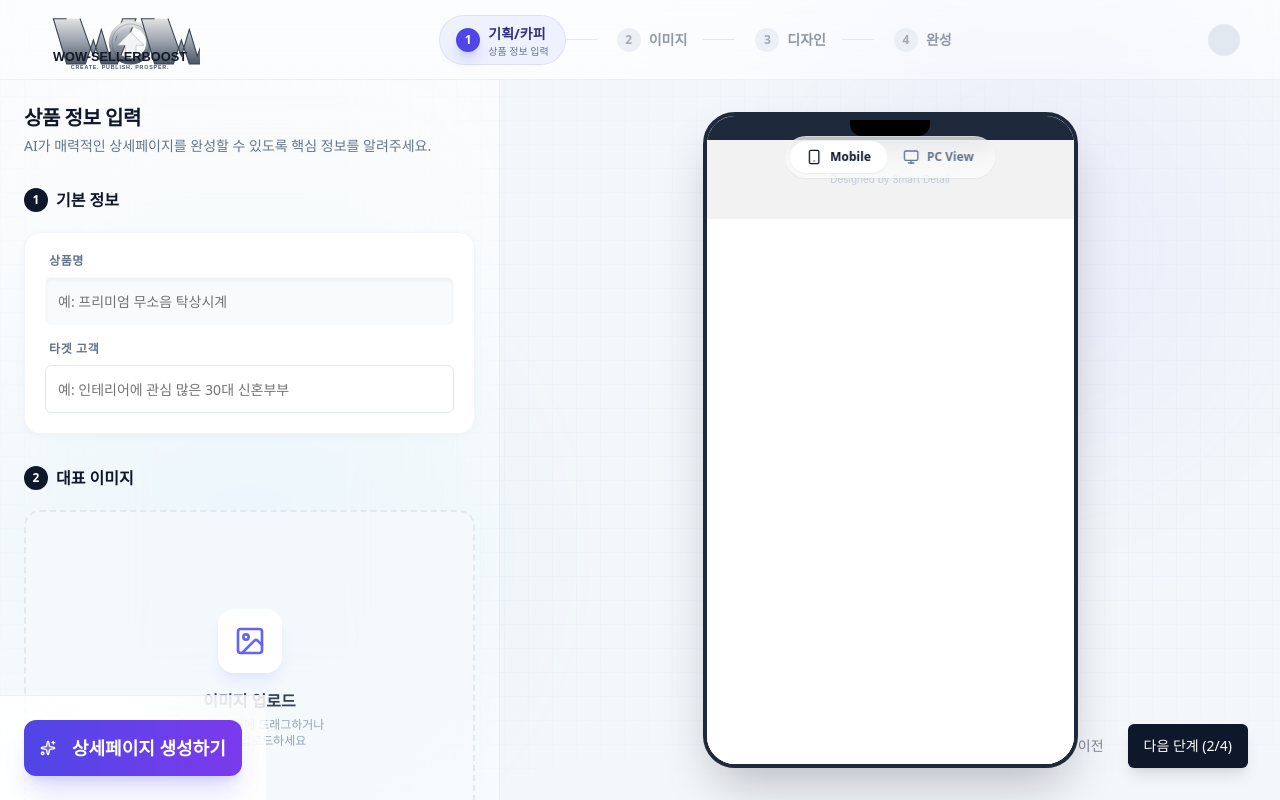
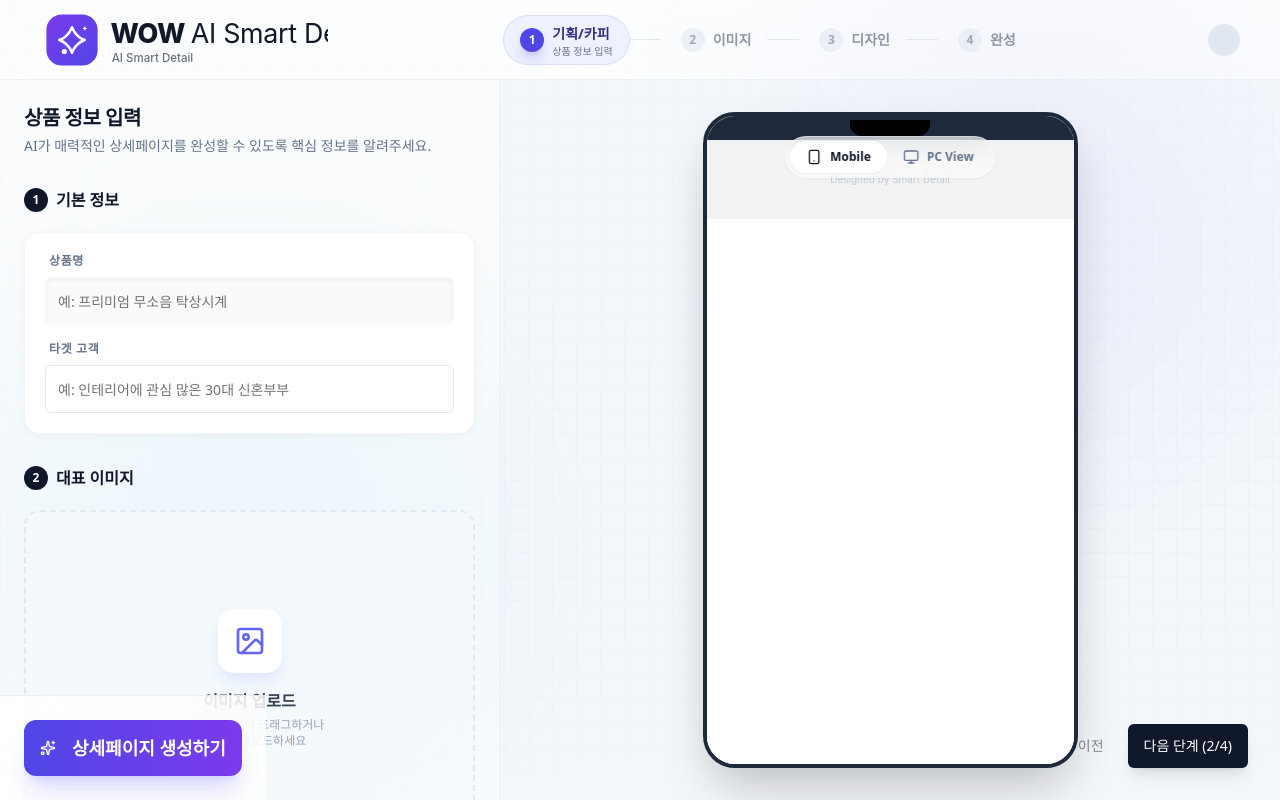
Before and after one commit to seojeongju/wow-prduct-edit, a Next.js app: page / in a window 1280 px wide. Built offline with nearby package versions, Linux system fonts and the light colour scheme.

Commit message:
feat: Update Brand Logo to WOW AI Smart Detail (Purple Icon)

```diff
--- a/src/components/ui/Logo.tsx
+++ b/src/components/ui/Logo.tsx
@@ -3,48 +3,68 @@ import React from 'react';
 export default function Logo({ className }: { className?: string }) {
     return (
         <svg
-            viewBox="0 0 300 120"
+            viewBox="0 0 450 100"
             fill="none"
             xmlns="http://www.w3.org/2000/svg"
             className={className}
         >
             <defs>
-                <linearGradient id="silver-gradient" x1="0%" y1="0%" x2="0%" y2="100%">
-                    <stop offset="0%" stopColor="#E2E2E2" />
-                    <stop offset="50%" stopColor="#9CA3AF" />
-                    <stop offset="100%" stopColor="#4B5563" />
+                <linearGradient id="purple-gradient" x1="0%" y1="0%" x2="100%" y2="100%">
+                    <stop offset="0%" stopColor="#7C3AED" /> {/* Violet-600 */}
+                    <stop offset="100%" stopColor="#4F46E5" /> {/* Indigo-600 */}
                 </linearGradient>
+                <filter id="glow" x="-20%" y="-20%" width="140%" height="140%">
+                    <feGaussianBlur stdDeviation="5" result="blur" />
+                    <feComposite in="SourceGraphic" in2="blur" operator="over" />
+                </filter>
             </defs>
 
-            {/* Main WOW Text */}
-            <g transform="translate(20, 10)">
-                {/* W (Left) */}
-                <path d="M10 10 L35 80 L50 30 L65 80 L90 10 H115 L80 95 H50 L35 50 L20 95 H-15 L-40 10 H-15"
-                    fill="url(#silver-gradient)" stroke="#374151" strokeWidth="2"
-                    transform="translate(45, 0)" />
+            {/* Icon Container */}
+            <g transform="translate(10, 10)">
+                {/* Background Shape (Rounded Rect) */}
+                <rect x="0" y="0" width="80" height="80" rx="24" fill="url(#purple-gradient)" />
 
-                {/* O (Center with Arrow) */}
-                <circle cx="150" cy="55" r="35" fill="none" stroke="url(#silver-gradient)" strokeWidth="12" />
-                <circle cx="150" cy="55" r="35" stroke="#374151" strokeWidth="1" opacity="0.5" />
+                {/* Sparkle Symbol */}
+                <path
+                    d="M40 20 C40 20 45 35 60 40 C45 45 40 60 40 60 C40 60 35 45 20 40 C35 35 40 20 40 20 Z"
+                    fill="none"
+                    stroke="white"
+                    strokeWidth="4"
+                    strokeLinecap="round"
+                    strokeLinejoin="round"
+                />
+                {/* Small Dot */}
+                <circle cx="28" cy="58" r="4" fill="white" />
 
-                {/* Arrow inside O */}
-                <path d="M150 35 L125 60 H140 V75 H160 V60 H175 L150 35Z" fill="#F3F4F6" stroke="#9CA3AF" strokeWidth="1" />
-
-                {/* W (Right) */}
-                <path d="M10 10 L35 80 L50 30 L65 80 L90 10 H115 L80 95 H50 L35 50 L20 95 H-15 L-40 10 H-15"
-                    fill="url(#silver-gradient)" stroke="#374151" strokeWidth="2"
-                    transform="translate(210, 0)" />
+                {/* Plus sign detail (top right) */}
+                <path d="M58 22 L62 22 M60 20 L60 24" stroke="white" strokeWidth="2" strokeLinecap="round" />
             </g>
 
-            {/* Main Brand Text */}
-            <text x="150" y="100" textAnchor="middle" fontSize="24" fontFamily="Arial, sans-serif" fontWeight="900" fill="#111827">
-                WOW-SELLERBOOST
-            </text>
+            {/* Text Group */}
+            <g transform="translate(110, 55)">
+                {/* Main Text */}
+                <text
+                    fontSize="42"
+                    fontFamily="'Inter', sans-serif"
+                    fontWeight="800"
+                    fill="#111827"
+                    letterSpacing="-0.5"
+                >
+                    <tspan>WOW</tspan> <tspan fontWeight="400">AI Smart Detail</tspan>
+                </text>
 
-            {/* Slogan */}
-            <text x="150" y="115" textAnchor="middle" fontSize="10" fontFamily="Arial, sans-serif" fontWeight="600" fill="#4B5563" letterSpacing="1.5">
-                CREATE. PUBLISH. PROSPER.
-            </text>
+                {/* Sub Text */}
+                <text
+                    x="2"
+                    y="30"
+                    fontSize="18"
+                    fontFamily="'Inter', sans-serif"
+                    fontWeight="500"
+                    fill="#6B7280"
+                >
+                    AI Smart Detail
+                </text>
+            </g>
         </svg>
     );
 }
```
